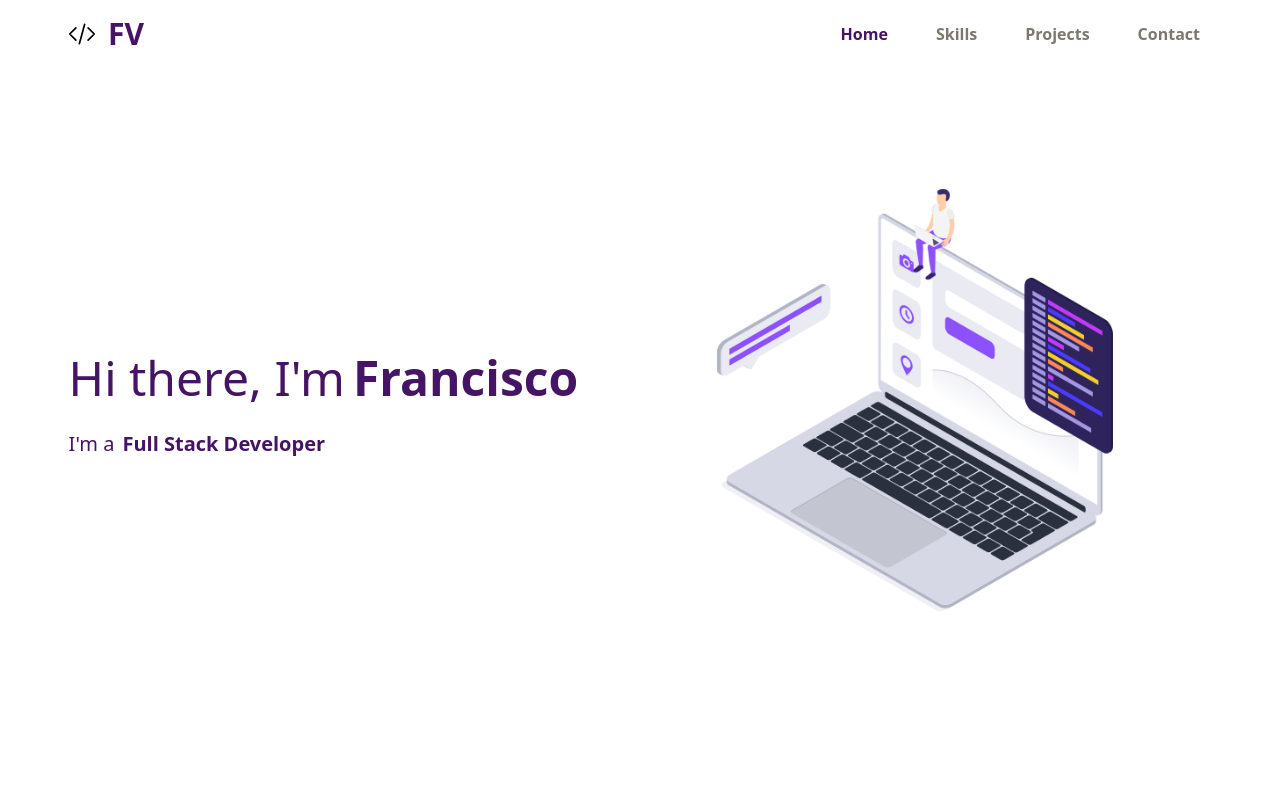
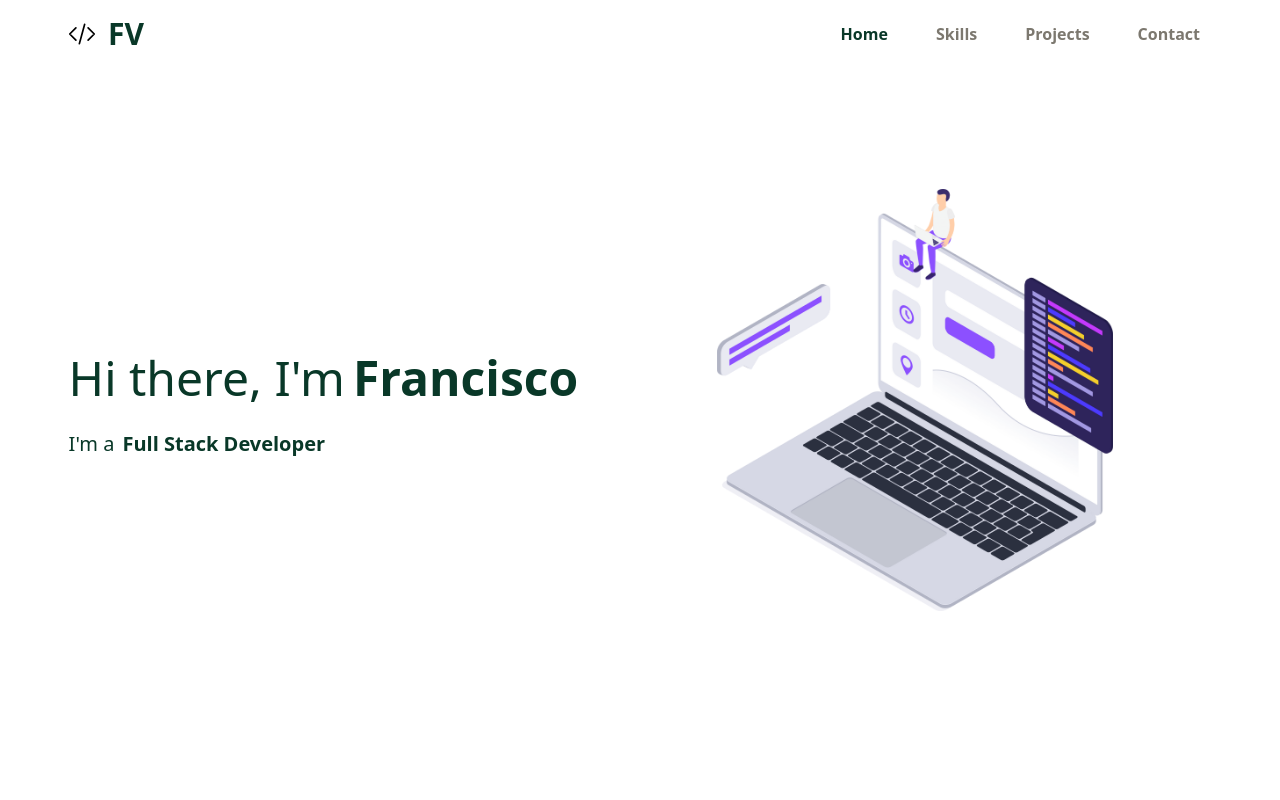
Before and after one commit to Francisco-Villanueva/my-portfolio, a Next.js app: page / in a window 1280 px wide. Shown: the top 800 px of the page. Built offline with nearby package versions, Linux system fonts and the light colour scheme.

Commit message:
configured main colors

```diff
--- a/src/components/ContactUS.jsx
+++ b/src/components/ContactUS.jsx
@@ -10,7 +10,7 @@ export default function ContactUS({ sectionTheme = "" }) {
   return (
     <InternalLayout>
       <SectionHeader sectionTheme={sectionTheme}>Contact Me</SectionHeader>
-      <SectionLayout className="  h-[80vh] rounded-md p-4 text-white font-montserrat w-1/2">
+      <SectionLayout className="  h-[80vh] rounded-md p-4 text-white font-montserrat w-[50vw]">
         <p className="text-2xl font-bold">
           I'm excited to learn about yoru proyect. Contact me to get started!
         </p>
--- a/tailwind.config.js
+++ b/tailwind.config.js
@@ -13,8 +13,10 @@ module.exports = {
           "conic-gradient(from 180deg at 50% 50%, var(--tw-gradient-stops))",
       },
       colors: {
-        // purple: "#605ea3",
-        purple: "#451465",
+        // purple: "#451465",
+        // purple: "#0f254b",
+        purple: "#093828",
+
         "light-purple": "#7c786f",
         blue: "#2a3763",
         "dark-blue": "#06182f",
```
